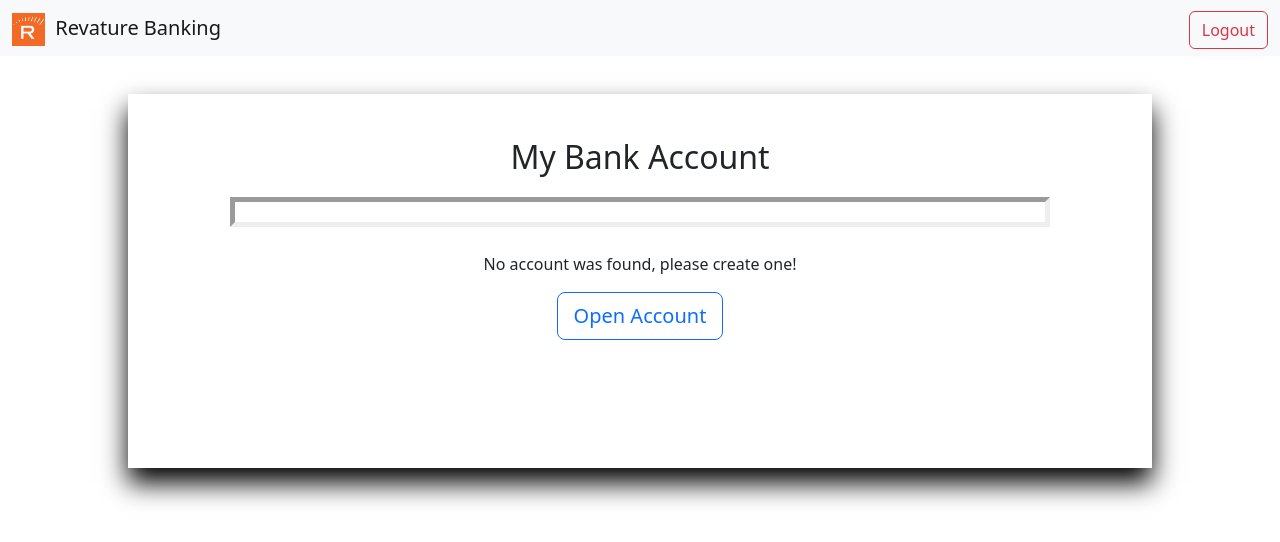
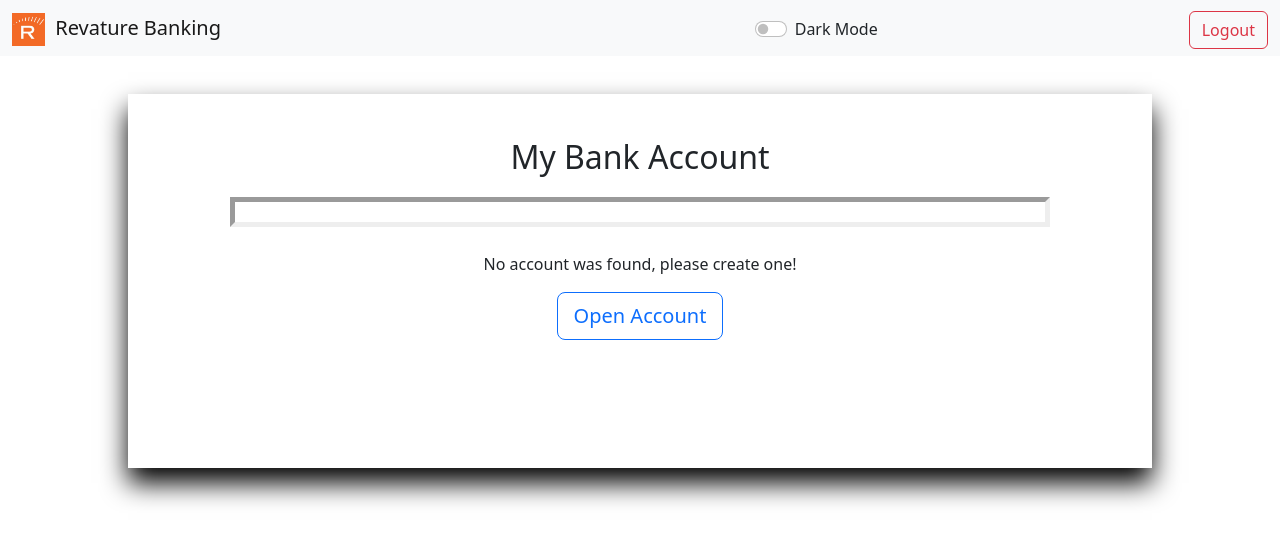
Before and after one commit to 220725-JavaFS/tgh-financial-frontend, an Angular app: page /home in a window 1280 px wide. Shown: the top 542 px of the page. Built offline with nearby package versions, Linux system fonts and the light colour scheme; no server answers.

Commit message:
Dark mode init

```diff
--- a/src/app/components/account/account.component.html
+++ b/src/app/components/account/account.component.html
@@ -1,6 +1,6 @@
-<app-navbar></app-navbar>
-<div class="home-wrap">
-    <div class="account-wrap">
+<app-navbar (modeChangeEvent)="darkMode=$event"></app-navbar>
+<div [ngClass]="{'home-wrap':true, 'bg-secondary':darkMode}">
+    <div [ngClass]="{'account-wrap':true, 'text-light bg-dark':darkMode}">
         <h2>Account Details: {{accountName.value}}</h2>
         <h2 id="balance" [style]="balanceStyle">Balance: ${{balance.value}}</h2>
         <button class="btn btn-outline-primary btn-lg" *ngIf="!createFormOpen" (click)="openCreateForm();">Add Transaction</button>
--- a/src/app/components/account/account.component.ts
+++ b/src/app/components/account/account.component.ts
@@ -30,6 +30,8 @@ export class AccountComponent implements OnInit {
   balanceStyle = {};
 
   transactions: Transaction[] = [];
+
+  darkMode = false;
 
   constructor(private accountService: AccountService) {
     this.accountId = accountService.accountId;
--- a/src/app/components/home/home.component.html
+++ b/src/app/components/home/home.component.html
@@ -1,6 +1,6 @@
-<app-navbar></app-navbar>
-<div class="home-wrap">
-    <div class="account-wrap">
+<app-navbar (modeChangeEvent)="darkMode=$event"></app-navbar>
+<div [ngClass]="{'home-wrap':true, 'bg-secondary':darkMode}">
+    <div [ngClass]="{'account-wrap':true, 'text-light bg-dark':darkMode}">
         <h2>My Bank Account</h2>
         <div class="account-card">
             <h2 *ngIf="accountExists">{{userAccount.name}}</h2>
--- a/src/app/components/home/home.component.ts
+++ b/src/app/components/home/home.component.ts
@@ -19,6 +19,8 @@ export class HomeComponent implements OnInit {
   accountName: FormControl = new FormControl(['']);
   balance: FormControl = new FormControl(['']);
   accountDescription: FormControl = new FormControl(['']);
+
+  darkMode = false;
 
   constructor(private accountService: AccountService) { }
 
--- a/src/app/components/navbar/navbar.component.html
+++ b/src/app/components/navbar/navbar.component.html
@@ -1,6 +1,10 @@
-<nav class="navbar bg-light">
+<nav [ngClass]="{'navbar':true, 'bg-dark text-light':darkMode, 'bg-light text-dark':!darkMode}">
     <div class="container-fluid">
-        <a class="navbar-brand" [routerLink]="['/home']"><img id="revicon" src="../../../assets/images/favicon.png" alt="Revature Icon">Revature Banking</a>
+        <a [ngClass]="{'navbar-brand':true, 'text-light':darkMode}" [routerLink]="['/home']"><img id="revicon" src="../../../assets/images/favicon.png" alt="Revature Icon">Revature Banking</a>
+        <div class="form-check form-switch" (click)="changeMode()">
+            <input class="form-check-input" type="checkbox" role="switch" id="flexSwitchCheckDefault">
+            <label class="form-check-label" for="flexSwitchCheckDefault">{{modeText}}</label>
+        </div>
         <form class="d-flex" role="search">
             <button class="btn btn-outline-danger" (click)="logout();">Logout</button>
         </form>
--- a/src/app/components/navbar/navbar.component.ts
+++ b/src/app/components/navbar/navbar.component.ts
@@ -1,4 +1,4 @@
-import { Component, OnInit } from '@angular/core';
+import { Component, EventEmitter, OnInit, Output } from '@angular/core';
 import { Router } from '@angular/router';
 import { AuthService } from 'src/app/services/auth.service';
 
@@ -7,11 +7,20 @@ import { AuthService } from 'src/app/services/auth.service';
   templateUrl: './navbar.component.html',
   styleUrls: ['./navbar.component.css']
 })
-export class NavbarComponent{
+export class NavbarComponent implements OnInit {
 
   loggedIn: boolean = false;
+  modeText: string = 'Dark Mode';
+  @Output() modeChangeEvent = new EventEmitter<boolean>();
+
+  darkMode: boolean = false;
 
   constructor(private router: Router) { }
+
+  ngOnInit(): void {
+      this.darkMode = localStorage.getItem('darkMode') ? true : false;
+      this.modeChangeEvent.emit(this.darkMode);
+  }
 
   logout() {
     localStorage.removeItem('current-user');
@@ -19,4 +28,11 @@ export class NavbarComponent{
     this.router.navigateByUrl('/login');
   }
 
+  changeMode() {
+    this.darkMode = !this.darkMode;
+    this.modeText = this.darkMode ? 'Light Mode' : 'Dark Mode'
+    localStorage.setItem('darkMode', this.darkMode ? 'true' : '');
+    this.modeChangeEvent.emit(this.darkMode);
+  }
+
 }
```
